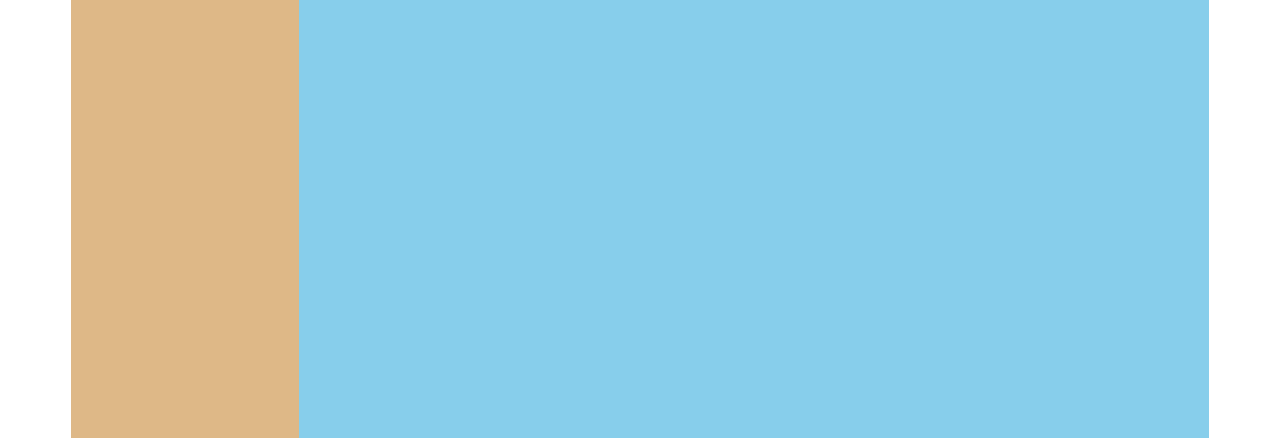
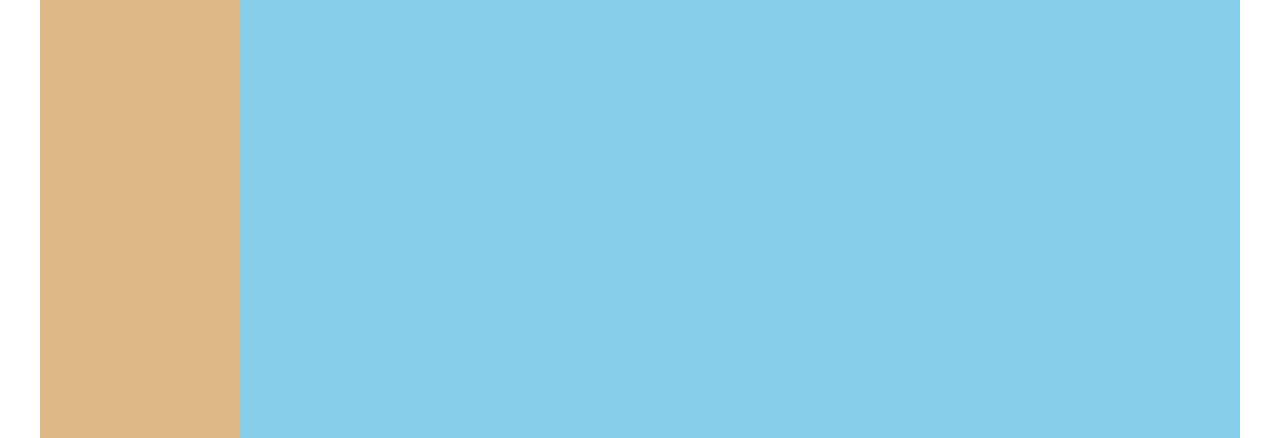
Before and after one commit to junghwa240521/Bigdata_web, a plain HTML site: page 태그연습/Bigdata/box-layoot/실습/index.html in a window 1280 px wide. Shown: the part 207-645 px from the top of the page. Drawn offline with Linux system fonts and the light colour scheme.

Commit message:
📝  float, flex layout 실습1

```diff
--- a/태그연습/Bigdata/box-layoot/실습/index.html
+++ b/태그연습/Bigdata/box-layoot/실습/index.html
@@ -4,8 +4,8 @@
   <meta charset="UTF-8">
   <meta name="viewport" content="width=device-width, initial-scale=1.0">
   <title>layout</title>
-  <!-- <link rel="stylesheet" href="./float.css"> -->
-  <link rel="stylesheet" href="./flex.css">
+  <link rel="stylesheet" href="./float.css">
+  <!-- <link rel="stylesheet" href="./flex.css"> -->
 </head>
 <body>
   <div class="wrapper">
```
